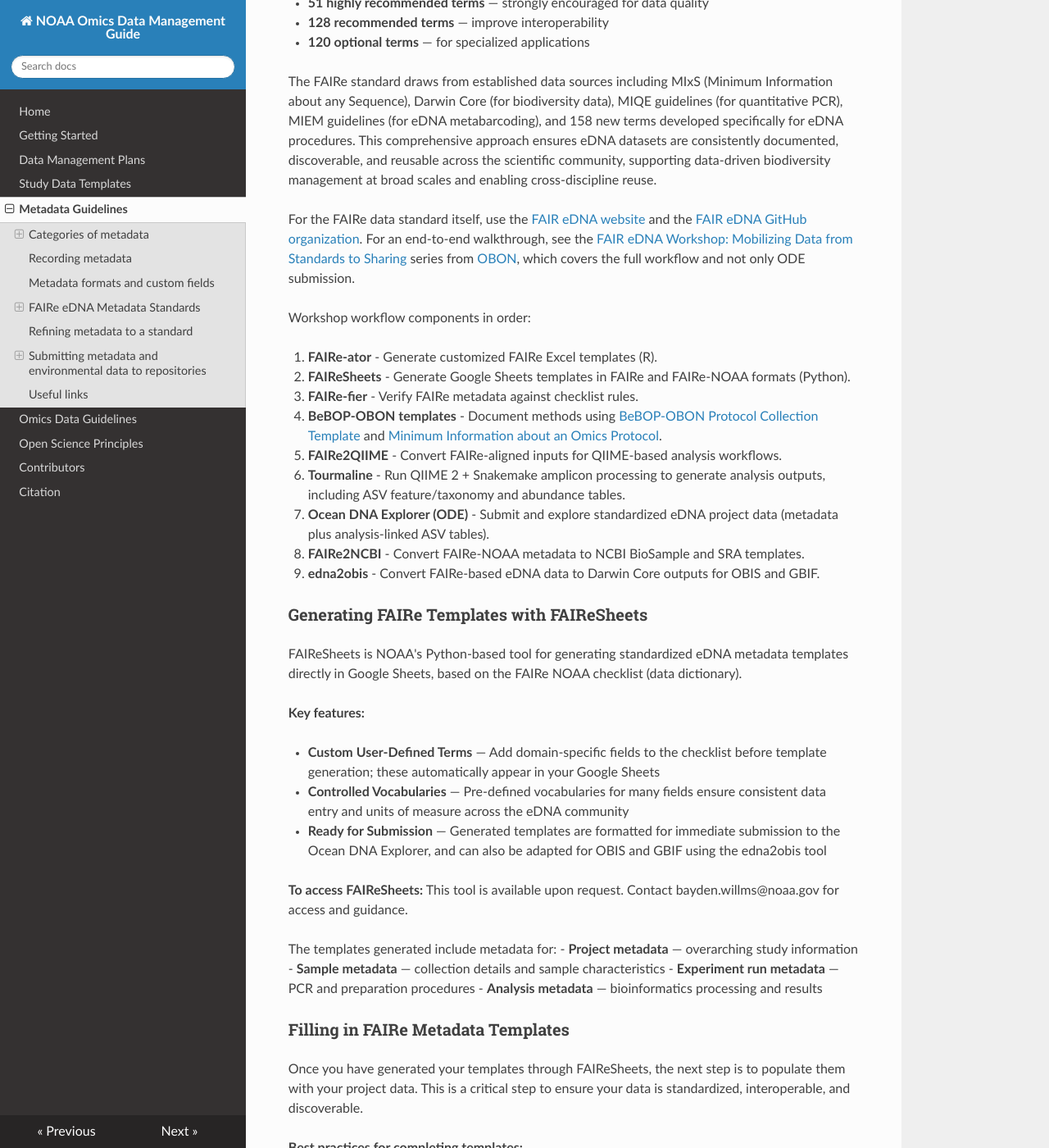
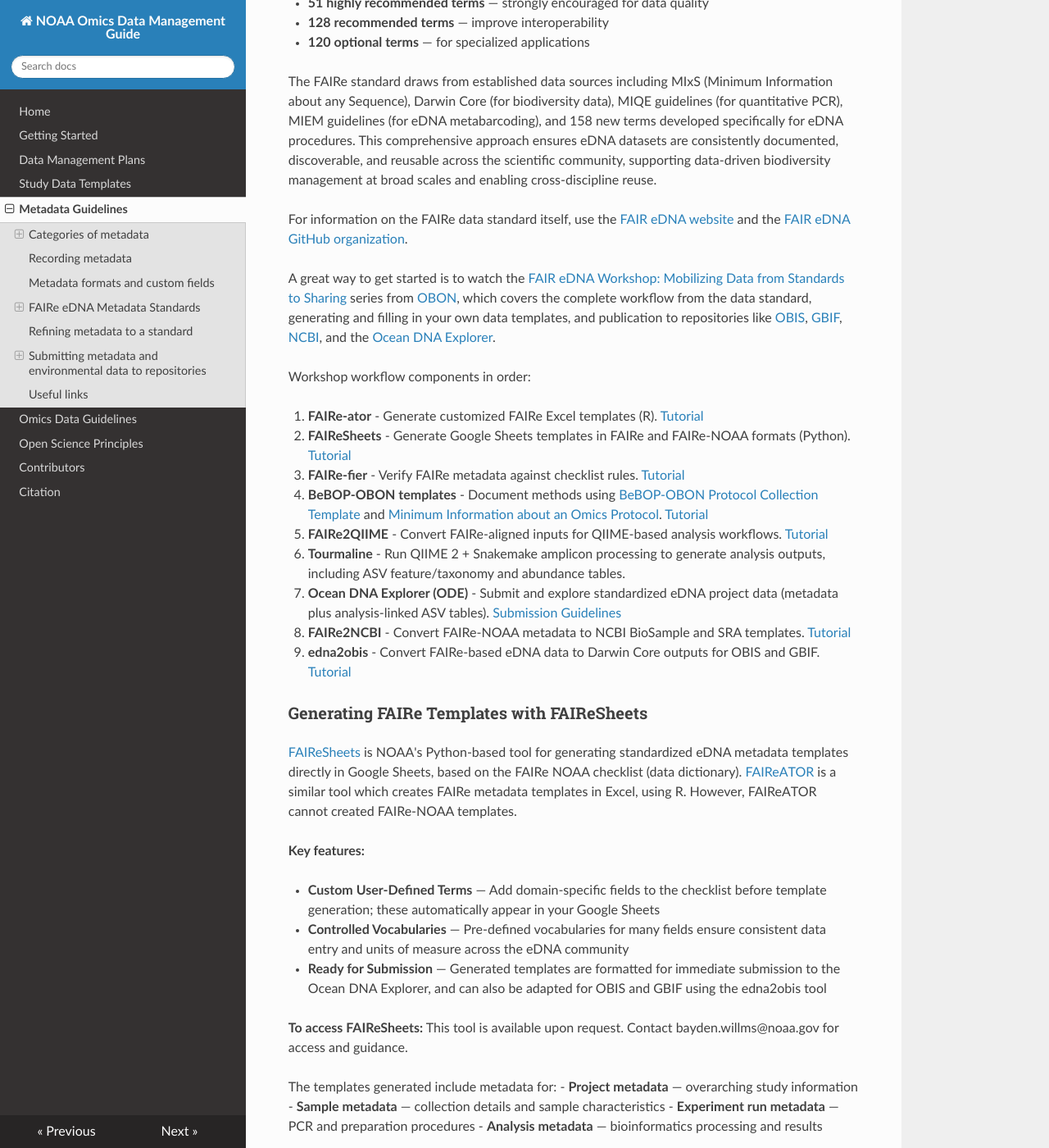
Before and after one commit to NOAA-Omics/noaa-omics-dmg, an MkDocs documentation site: the page built from docs/metadata-guidelines.md, in a window 1280 px wide and 1400 px high, scrolled down 1860 px. Shown: the whole window at 82% size. Built offline with MkDocs 1.6.1, drawn with Linux system fonts in a browser that asks for light colours; nearby versions of some CDN libraries; some of the changed text lies outside the part shown.

Commit message:
Adds more links to tutorial videos

```diff
--- a/docs/metadata-guidelines.md
+++ b/docs/metadata-guidelines.md
@@ -45,24 +45,25 @@
 
 The FAIRe standard draws from established data sources including MIxS (Minimum Information about any Sequence), Darwin Core (for biodiversity data), MIQE guidelines (for quantitative PCR), MIEM guidelines (for eDNA metabarcoding), and 158 new terms developed specifically for eDNA procedures. This comprehensive approach ensures eDNA datasets are consistently documented, discoverable, and reusable across the scientific community, supporting data-driven biodiversity management at broad scales and enabling cross-discipline reuse.
 
-For the FAIRe data standard itself, use the [FAIR eDNA website](https://fair-edna.github.io/index.html) and the [FAIR eDNA GitHub organization](https://github.com/FAIR-eDNA).
-For an end-to-end walkthrough, see the [FAIR eDNA Workshop: Mobilizing Data from Standards to Sharing](https://www.youtube.com/playlist?list=PLS6jqgZoUzto) series from [OBON](https://obon-ocean.org/), which covers the full workflow and not only ODE submission.
+For information on the FAIRe data standard itself, use the [FAIR eDNA website](https://fair-edna.github.io/index.html) and the [FAIR eDNA GitHub organization](https://github.com/FAIR-eDNA).
+
+A great way to get started is to watch the [FAIR eDNA Workshop: Mobilizing Data from Standards to Sharing](https://www.youtube.com/playlist?list=PLS6jqgZoUzto) series from [OBON](https://obon-ocean.org/), which covers the complete workflow from the data standard, generating and filling in your own data templates, and publication to repositories like [OBIS](https://obis.org/), [GBIF](https://www.gbif.org/), [NCBI](https://www.ncbi.nlm.nih.gov/), and the [Ocean DNA Explorer](https://www.oceandnaexplorer.org/).
 
 Workshop workflow components in order:
 
-1. **FAIRe-ator** - Generate customized FAIRe Excel templates (R).
-2. **FAIReSheets** - Generate Google Sheets templates in FAIRe and FAIRe-NOAA formats (Python).
-3. **FAIRe-fier** - Verify FAIRe metadata against checklist rules.
-4. **BeBOP-OBON templates** - Document methods using [BeBOP-OBON Protocol Collection Template](https://github.com/BeBOP-OBON/0_protocol_collection_template) and [Minimum Information about an Omics Protocol](https://github.com/BeBOP-OBON/miop).
-5. **FAIRe2QIIME** - Convert FAIRe-aligned inputs for QIIME-based analysis workflows.
+1. **FAIRe-ator** - Generate customized FAIRe Excel templates (R). [Tutorial](https://www.youtube.com/watch?v=gnk77IJ-X58&list=PLS6jqgZoUzto&index=3&t=12s)
+2. **FAIReSheets** - Generate Google Sheets templates in FAIRe and FAIRe-NOAA formats (Python). [Tutorial](https://www.youtube.com/watch?v=dE2g6FswuA0&list=PLS6jqgZoUzto&index=6&t=52s)
+3. **FAIRe-fier** - Verify FAIRe metadata against checklist rules. [Tutorial](https://www.youtube.com/watch?v=56tY3XEVvzA&list=PLS6jqgZoUzto&index=5&t=97s)
+4. **BeBOP-OBON templates** - Document methods using [BeBOP-OBON Protocol Collection Template](https://github.com/BeBOP-OBON/0_protocol_collection_template) and [Minimum Information about an Omics Protocol](https://github.com/BeBOP-OBON/miop). [Tutorial](https://www.youtube.com/watch?v=DupsGaYPvhw&list=PLS6jqgZoUzto&index=9)
+5. **FAIRe2QIIME** - Convert FAIRe-aligned inputs for QIIME-based analysis workflows. [Tutorial](https://www.youtube.com/watch?v=xyV6Mya_OYc&list=PLS6jqgZoUzto&index=7&t=2s)
 6. **Tourmaline** - Run QIIME 2 + Snakemake amplicon processing to generate analysis outputs, including ASV feature/taxonomy and abundance tables.
-7. **Ocean DNA Explorer (ODE)** - Submit and explore standardized eDNA project data (metadata plus analysis-linked ASV tables).
-8. **FAIRe2NCBI** - Convert FAIRe-NOAA metadata to NCBI BioSample and SRA templates.
-9. **edna2obis** - Convert FAIRe-based eDNA data to Darwin Core outputs for OBIS and GBIF.
+7. **Ocean DNA Explorer (ODE)** - Submit and explore standardized eDNA project data (metadata plus analysis-linked ASV tables). [Submission Guidelines](https://www.oceandnaexplorer.org/help)
+8. **FAIRe2NCBI** - Convert FAIRe-NOAA metadata to NCBI BioSample and SRA templates. [Tutorial](https://www.youtube.com/watch?v=xyV6Mya_OYc&list=PLS6jqgZoUzto&index=7&t=2s)
+9. **edna2obis** - Convert FAIRe-based eDNA data to Darwin Core outputs for OBIS and GBIF. [Tutorial](https://www.youtube.com/watch?v=bhNuE15icpQ&list=PLS6jqgZoUzto&index=11)
 
 ### Generating FAIRe Templates with FAIReSheets
 
-FAIReSheets is NOAA's Python-based tool for generating standardized eDNA metadata templates directly in Google Sheets, based on the FAIRe NOAA checklist (data dictionary).
+[FAIReSheets](https://github.com/aomlomics/FAIReSheets) is NOAA's Python-based tool for generating standardized eDNA metadata templates directly in Google Sheets, based on the FAIRe NOAA checklist (data dictionary). [FAIReATOR](https://github.com/FAIR-eDNA/FAIRe-ator/tree/main) is a similar tool which creates FAIRe metadata templates in Excel, using R. However, FAIReATOR cannot created FAIRe-NOAA templates.
 
 **Key features:**
 
@@ -226,7 +227,7 @@
 
 [GBIF](https://www.gbif.org/) and [OBIS](https://obis.org/) are global repositories of biodiversity data, and are actively interested in expanding access to eDNA observations. OBIS has the benefit of archiving data to NCEI for you.
 
-NOAA Omics has developed a Python workflow for preparing data for submission to OBIS/GBIF, called [edna2obis](https://github.com/aomlomics/edna2obis). This workflow requires some familiarity with Jupyter Notebooks and Python.
+NOAA Omics has developed a Python workflow for preparing data for submission to OBIS/GBIF, called [edna2obis](https://github.com/aomlomics/edna2obis). We also have a [tutorial](https://www.youtube.com/watch?v=bhNuE15icpQ&list=PLS6jqgZoUzto&index=11) available to help you use edna2obis.
 
 GBIF also has a non-coding [prototype GUI tool](https://edna-tool.gbif-uat.org/) to prepare eDNA data for GBIF/OBIS.
 
```
